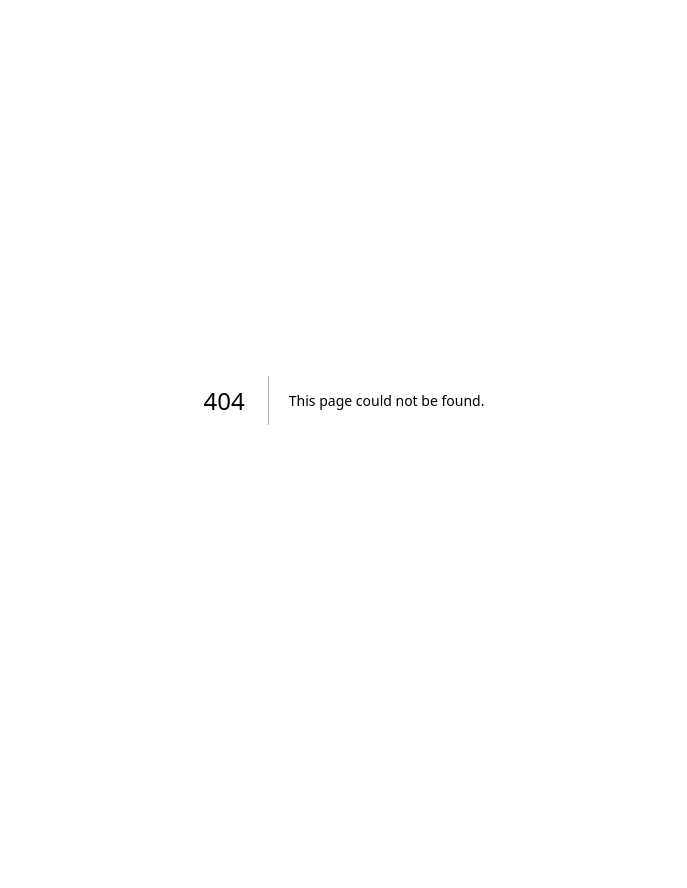
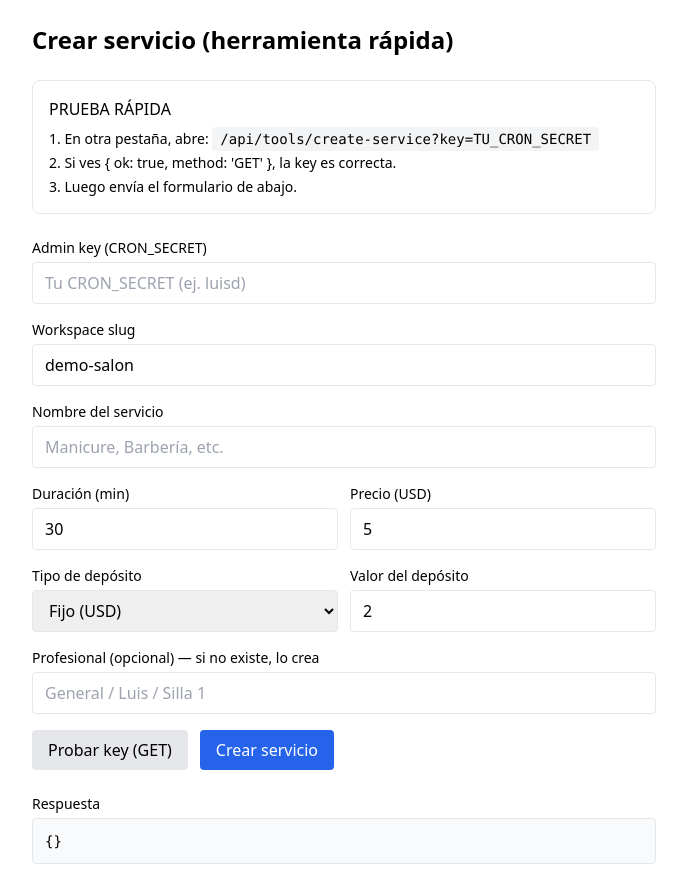
Before and after one commit to LuisDiaz1234/reservoya, a Next.js app in the folder apps/web/: page /tools/create-service in a window 1280 px wide. Before the commit this address had no page. Shown: the whole page, without its empty margins (296-983 px from the left). Before the commit the page ends 800 px from the top, so only its background shows below. Built offline with nearby package versions, Linux system fonts and the light colour scheme.

Commit message:
Create page.tsx

```diff
--- /dev/null
+++ b/apps/web/app/tools/create-service/page.tsx
@@ -0,0 +1,210 @@
+// apps/web/app/tools/create-service/page.tsx
+'use client';
+
+import { useState } from 'react';
+
+type Result = {
+  status: number;
+  json?: any;
+  raw?: string;
+};
+
+export default function CreateServiceTool() {
+  const [adminKey, setAdminKey] = useState('');
+  const [workspaceSlug, setWorkspaceSlug] = useState('demo-salon');
+  const [name, setName] = useState('');
+  const [durationMin, setDurationMin] = useState(30);
+  const [priceUsd, setPriceUsd] = useState(5);
+  const [depositType, setDepositType] = useState<'FIXED' | 'PERCENT'>('FIXED');
+  const [depositValue, setDepositValue] = useState(2);
+  const [providerName, setProviderName] = useState('');
+  const [result, setResult] = useState<Result | null>(null);
+  const [loading, setLoading] = useState(false);
+
+  const basePath = '/api/tools/create-service';
+
+  async function testKey() {
+    setLoading(true);
+    try {
+      const r = await fetch(`${basePath}?key=${encodeURIComponent(adminKey)}`);
+      const j = await r.json().catch(() => null);
+      setResult({ status: r.status, json: j ?? null, raw: j ? '' : await r.text() });
+    } catch (e: any) {
+      setResult({ status: 0, raw: String(e) });
+    } finally {
+      setLoading(false);
+    }
+  }
+
+  async function submit() {
+    setLoading(true);
+    setResult(null);
+    try {
+      const r = await fetch(basePath, {
+        method: 'POST',
+        headers: { 'Content-Type': 'application/json' },
+        body: JSON.stringify({
+          key: adminKey,
+          workspaceSlug,
+          name,
+          durationMin: Number(durationMin),
+          priceUsd: Number(priceUsd),
+          depositType,
+          depositValue: Number(depositValue),
+          providerName: providerName.trim() || null,
+        }),
+      });
+      const txt = await r.text();
+      let j: any = null;
+      try { j = JSON.parse(txt); } catch { /* no-op */ }
+      setResult({ status: r.status, json: j ?? undefined, raw: j ? '' : txt });
+    } catch (e: any) {
+      setResult({ status: 0, raw: String(e) });
+    } finally {
+      setLoading(false);
+    }
+  }
+
+  return (
+    <div className="max-w-2xl mx-auto p-6 space-y-6">
+      <h1 className="text-2xl font-semibold">Crear servicio (herramienta rápida)</h1>
+
+      <div className="rounded-lg border p-4 bg-white">
+        <p className="font-medium mb-2">PRUEBA RÁPIDA</p>
+        <ol className="list-decimal list-inside text-sm space-y-1">
+          <li>
+            En otra pestaña, abre:{' '}
+            <code className="px-2 py-1 bg-gray-100 rounded">
+              /api/tools/create-service?key=TU_CRON_SECRET
+            </code>
+          </li>
+          <li>Si ves {'{ ok: true, method: \'GET\' }'}, la key es correcta.</li>
+          <li>Luego envía el formulario de abajo.</li>
+        </ol>
+      </div>
+
+      <div className="grid gap-4">
+        <label className="grid gap-1">
+          <span className="text-sm">Admin key (CRON_SECRET)</span>
+          <input
+            className="border rounded px-3 py-2"
+            value={adminKey}
+            onChange={(e) => setAdminKey(e.target.value)}
+            placeholder="Tu CRON_SECRET (ej. luisd)"
+          />
+        </label>
+
+        <label className="grid gap-1">
+          <span className="text-sm">Workspace slug</span>
+          <input
+            className="border rounded px-3 py-2"
+            value={workspaceSlug}
+            onChange={(e) => setWorkspaceSlug(e.target.value)}
+            placeholder="demo-salon"
+          />
+        </label>
+
+        <label className="grid gap-1">
+          <span className="text-sm">Nombre del servicio</span>
+          <input
+            className="border rounded px-3 py-2"
+            value={name}
+            onChange={(e) => setName(e.target.value)}
+            placeholder="Manicure, Barbería, etc."
+          />
+        </label>
+
+        <div className="grid grid-cols-2 gap-3">
+          <label className="grid gap-1">
+            <span className="text-sm">Duración (min)</span>
+            <input
+              type="number"
+              className="border rounded px-3 py-2"
+              value={durationMin}
+              onChange={(e) => setDurationMin(Number(e.target.value))}
+              min={5}
+              step={5}
+            />
+          </label>
+
+          <label className="grid gap-1">
+            <span className="text-sm">Precio (USD)</span>
+            <input
+              type="number"
+              className="border rounded px-3 py-2"
+              value={priceUsd}
+              onChange={(e) => setPriceUsd(Number(e.target.value))}
+              min={0}
+              step={0.5}
+            />
+          </label>
+        </div>
+
+        <div className="grid grid-cols-2 gap-3">
+          <label className="grid gap-1">
+            <span className="text-sm">Tipo de depósito</span>
+            <select
+              className="border rounded px-3 py-2"
+              value={depositType}
+              onChange={(e) => setDepositType(e.target.value as 'FIXED' | 'PERCENT')}
+            >
+              <option value="FIXED">Fijo (USD)</option>
+              <option value="PERCENT">Porcentaje (%)</option>
+            </select>
+          </label>
+
+          <label className="grid gap-1">
+            <span className="text-sm">Valor del depósito</span>
+            <input
+              type="number"
+              className="border rounded px-3 py-2"
+              value={depositValue}
+              onChange={(e) => setDepositValue(Number(e.target.value))}
+              min={0}
+              step={depositType === 'FIXED' ? 0.5 : 1}
+            />
+          </label>
+        </div>
+
+        <label className="grid gap-1">
+          <span className="text-sm">
+            Profesional (opcional) — si no existe, lo crea
+          </span>
+          <input
+            className="border rounded px-3 py-2"
+            value={providerName}
+            onChange={(e) => setProviderName(e.target.value)}
+            placeholder="General / Luis / Silla 1"
+          />
+        </label>
+
+        <div className="flex gap-3">
+          <button
+            type="button"
+            onClick={testKey}
+            className="px-4 py-2 rounded bg-gray-200 hover:bg-gray-300"
+            disabled={loading}
+          >
+            Probar key (GET)
+          </button>
+
+          <button
+            type="button"
+            onClick={submit}
+            className="px-4 py-2 rounded bg-blue-600 text-white hover:bg-blue-700 disabled:opacity-60"
+            disabled={loading}
+          >
+            {loading ? 'Enviando…' : 'Crear servicio'}
+          </button>
+        </div>
+      </div>
+
+      <div className="mt-4">
+        <p className="text-sm font-medium mb-1">Respuesta</p>
+        <pre className="bg-gray-50 border rounded p-3 overflow-auto text-sm">
+{JSON.stringify(result ?? {}, null, 2)}
+        </pre>
+      </div>
+    </div>
+  );
+}
```
